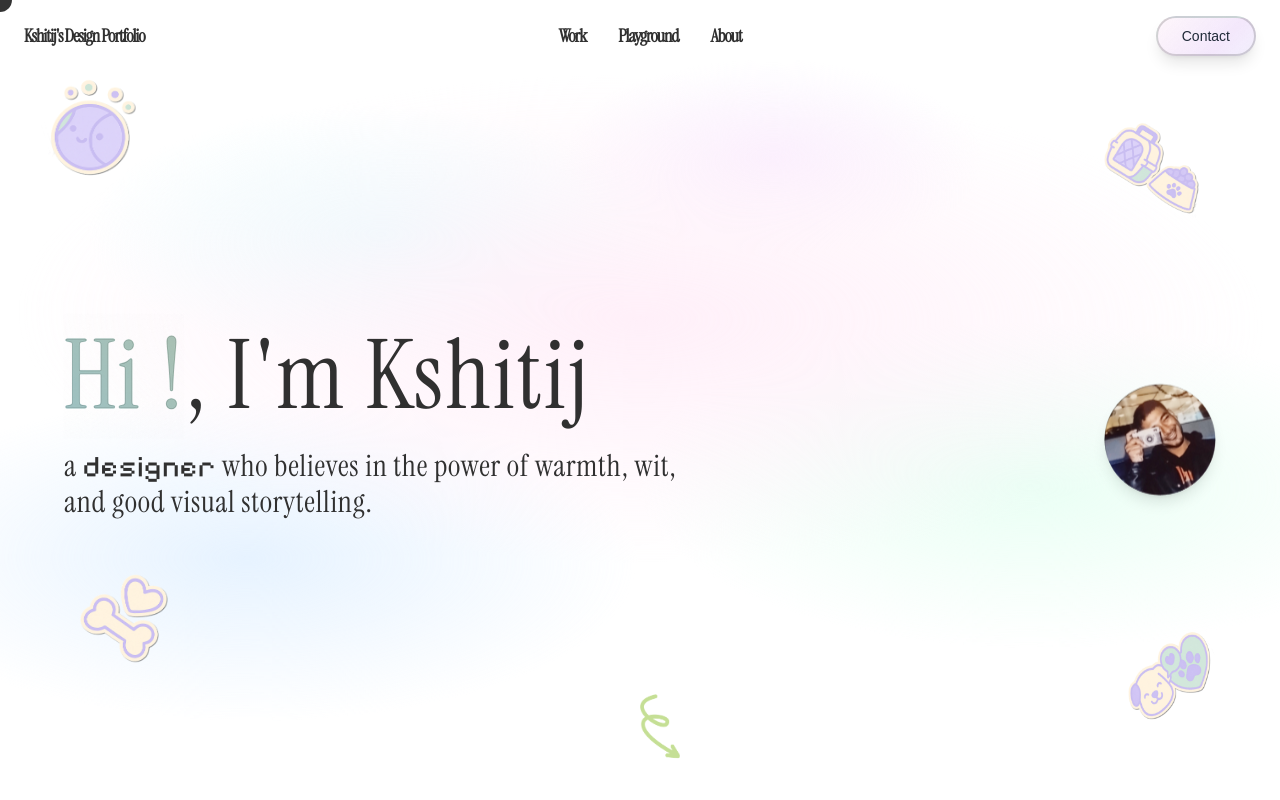
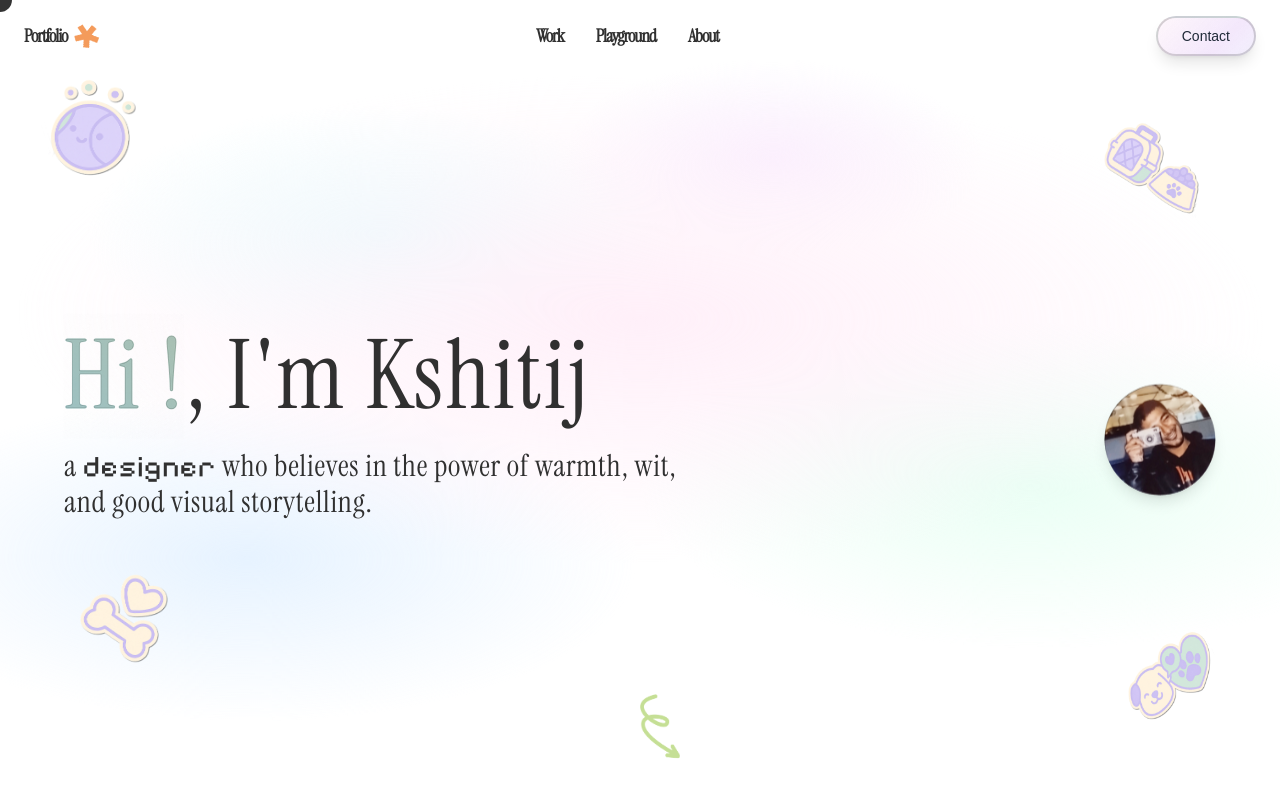
Before and after one commit to kshitij0299/pastel-pivot-folio, a React (Vite) app: page / in a window 1280 px wide. Shown: the top 800 px of the page. Built offline with nearby package versions, Linux system fonts and the light colour scheme; a web font is replaced by a local one.

Commit message:
Add animated star to header
The AI added the first PNG image to the header in the position shown in the second image. The star now rotates with a smooth, eased animation without changing the overall layout.

```diff
--- a/src/components/Navigation.tsx
+++ b/src/components/Navigation.tsx
@@ -53,9 +53,14 @@ export const Navigation = ({ activeSection }: NavigationProps) => {
         <div className="flex items-center justify-between">
           <button
             onClick={() => scrollToSection('#hero')}
-            className="font-playfair text-lg font-bold text-heading cursor-hover tracking-[-0.06em]"
+            className="font-playfair text-lg font-bold text-heading cursor-hover tracking-[-0.06em] flex items-center gap-2"
           >
-            Kshitij's Design Portfolio
+            Portfolio
+            <img
+              src="/lovable-uploads/9de656e6-69c2-4e37-90f6-35d723a56c98.png"
+              alt="Star"
+              className="w-6 h-6 animate-spin-slow"
+            />
           </button>
 
           <div className="hidden md:flex items-center space-x-8">
--- a/tailwind.config.ts
+++ b/tailwind.config.ts
@@ -106,6 +106,10 @@ export default {
 				'slide-up': {
 					'0%': { opacity: '0', transform: 'translateY(30px)' },
 					'100%': { opacity: '1', transform: 'translateY(0px)' }
+				},
+				'spin-slow': {
+					'0%': { transform: 'rotate(0deg)' },
+					'100%': { transform: 'rotate(360deg)' }
 				}
 			},
 			animation: {
@@ -113,7 +117,8 @@ export default {
 				'accordion-up': 'accordion-up 0.2s ease-out',
 				'float': 'float 6s ease-in-out infinite',
 				'fade-in': 'fade-in 0.8s ease-out',
-				'slide-up': 'slide-up 0.8s ease-out'
+				'slide-up': 'slide-up 0.8s ease-out',
+				'spin-slow': 'spin-slow 8s linear infinite'
 			}
 		}
 	},
```
Also changed, not shown: public/lovable-uploads/9de656e6-69c2-4e37-90f6-35d723a56c98.png (added).
